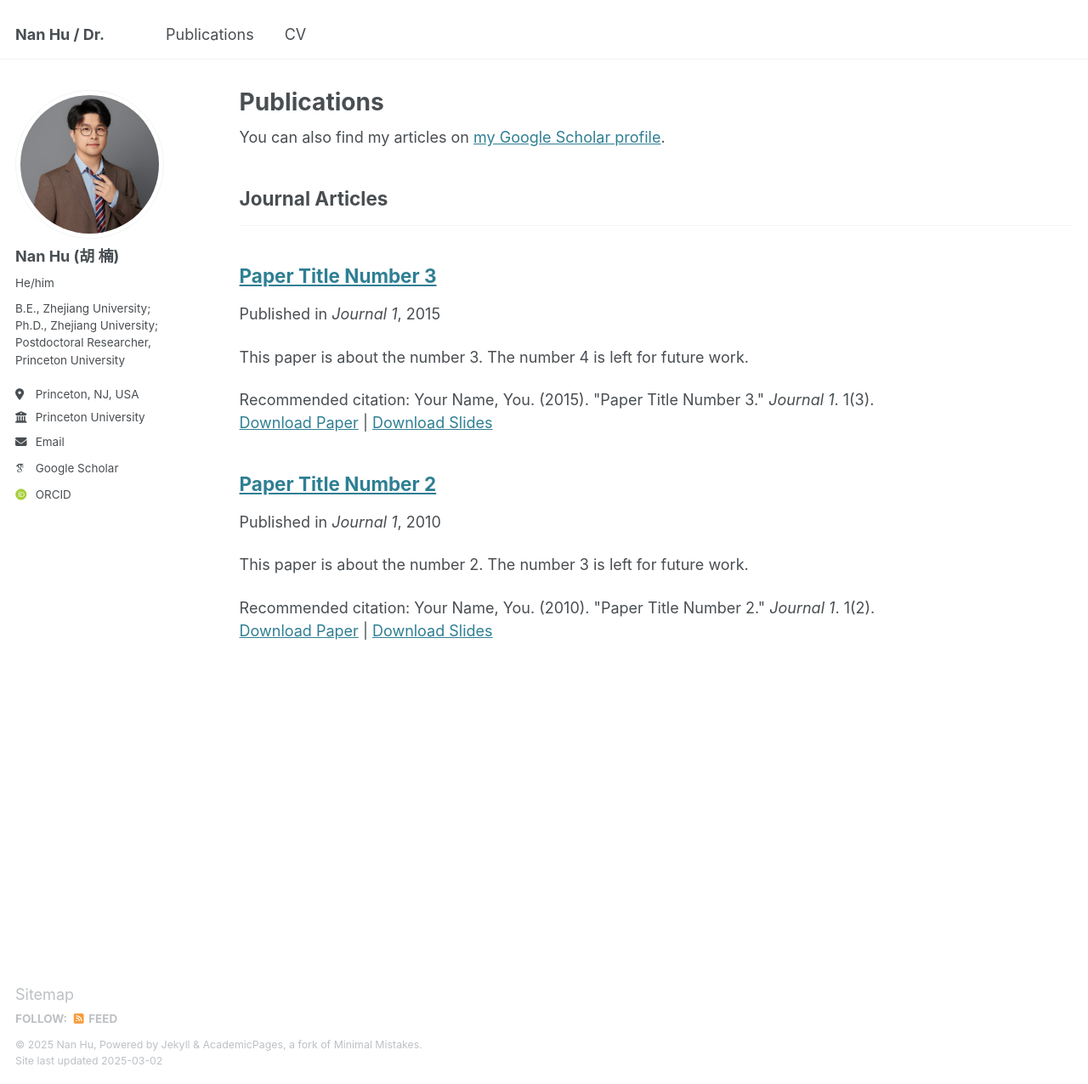
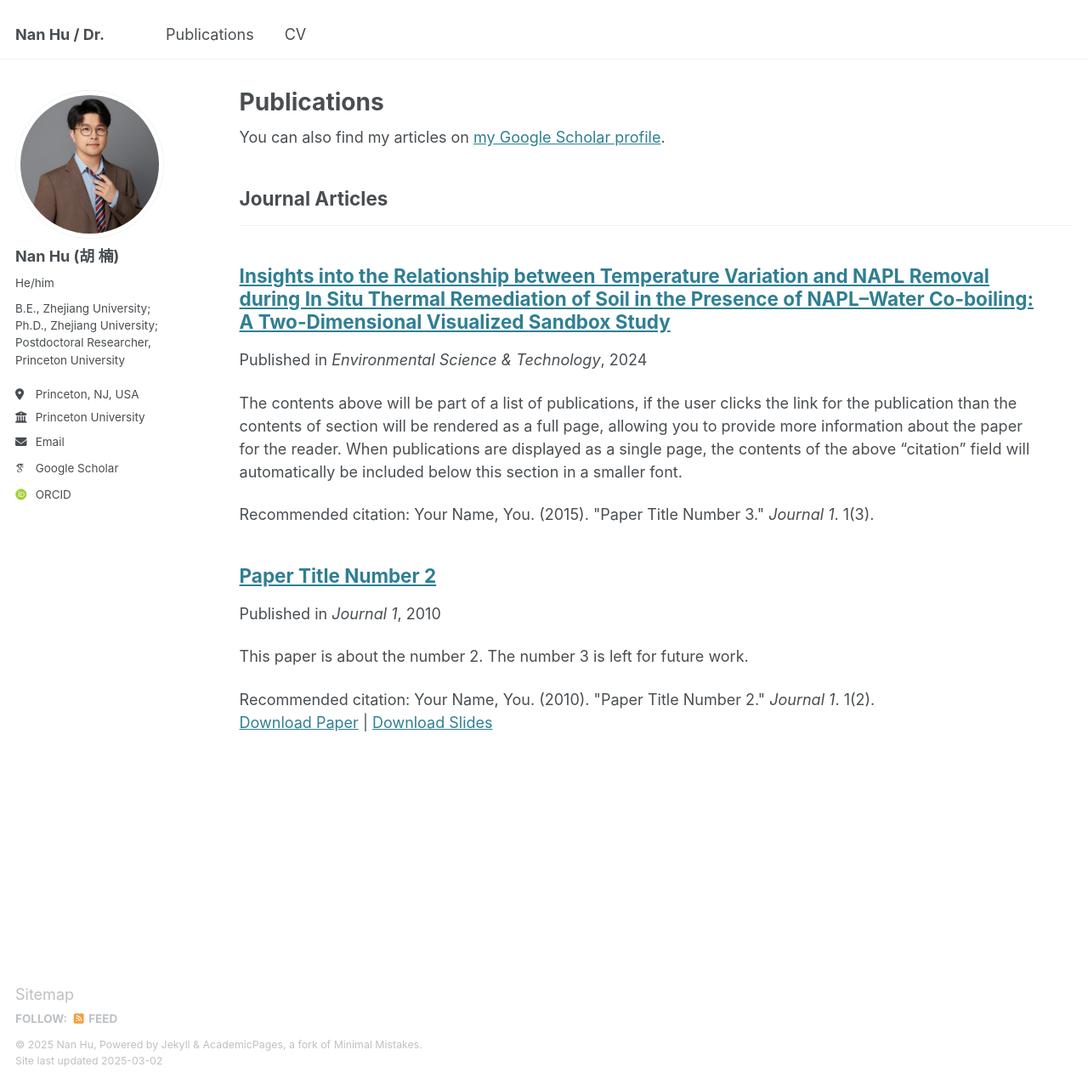
Before and after one commit to princetonNanHu/Nan, a Jekyll site: the page built from _pages/publications.html, in a window 1280 px wide and 1276 px high. Shown: the whole window at 85% size. Built offline with Jekyll 4.4.1, drawn with Linux system fonts in a browser that asks for light colours; some web fonts are replaced.

Commit message:
Update 2015-10-01-paper-title-number-3.md

```diff
--- a/_publications/2015-10-01-paper-title-number-3.md
+++ b/_publications/2015-10-01-paper-title-number-3.md
@@ -1,13 +1,10 @@
 ---
-title: "Paper Title Number 3"
+title: "Insights into the Relationship between Temperature Variation and NAPL Removal during In Situ Thermal Remediation of Soil in the Presence of NAPL–Water Co-boiling: A Two-Dimensional Visualized Sandbox Study"
 collection: publications
 category: manuscripts
-permalink: /publication/2015-10-01-paper-title-number-3
-excerpt: 'This paper is about the number 3. The number 4 is left for future work.'
-date: 2015-10-01
-venue: 'Journal 1'
-slidesurl: 'http://academicpages.github.io/files/slides3.pdf'
-paperurl: 'http://academicpages.github.io/files/paper3.pdf'
+permalink: https://pubs.acs.org/doi/abs/10.1021/acs.est.4c09388
+date: 2024-12-09
+venue: 'Environmental Science & Technology'
 citation: 'Your Name, You. (2015). &quot;Paper Title Number 3.&quot; <i>Journal 1</i>. 1(3).'
 ---
 
```
